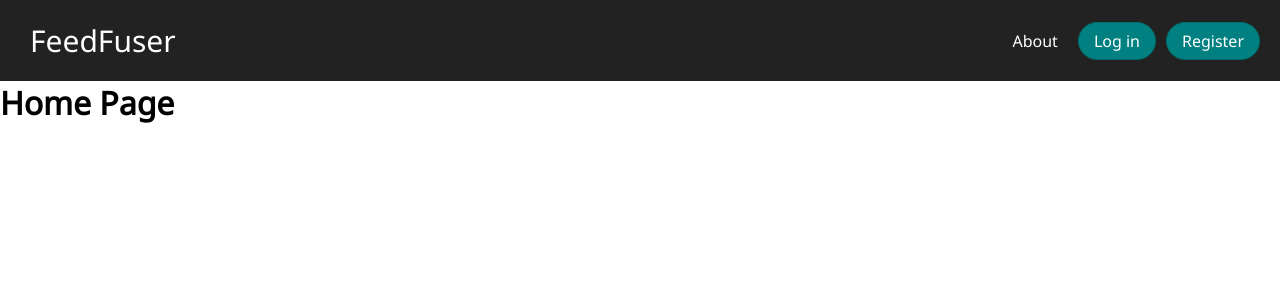
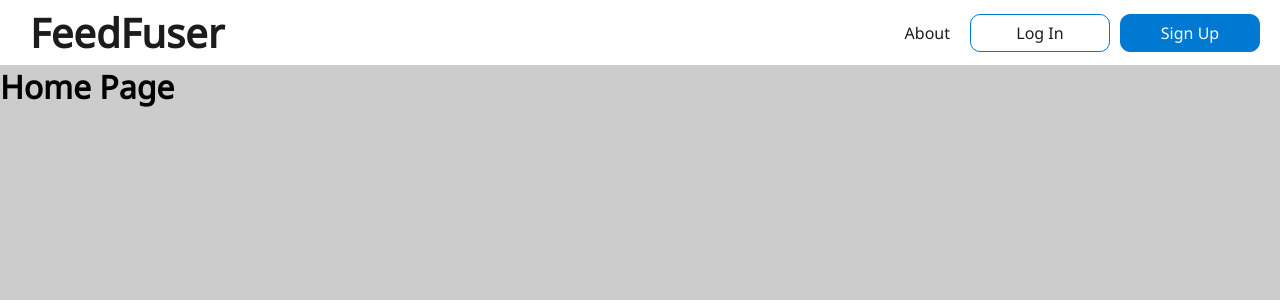
Before and after one commit to DevinParentice/feedfuser, a Flask app: page / in a window 1280 px wide. Shown: the top 300 px of the page. Run offline with Flask 2, Linux system fonts and the light colour scheme.

Commit message:
Updated styling

```diff
--- a/main/routes.py
+++ b/main/routes.py
@@ -3,5 +3,6 @@ from flask import render_template, Blueprint
 main = Blueprint('main', __name__)
 
 @main.route('/')
+@main.route('/home/')
 def home():
    return render_template('home.html')
--- a/static/styles/main.css
+++ b/static/styles/main.css
@@ -7,10 +7,11 @@
 
 body {
 	font-family: 'Noto Sans', sans-serif;
+	background: #ccc;
 }
 
 nav {
-	background: #222;
+	background: #ffffff;
 	padding: 5px 20px;
 }
 
@@ -19,7 +20,7 @@ ul {
 }
 
 a {
-	color: white;
+	color: #1c1c1c;
 	text-decoration: none;
 }
 
@@ -37,7 +38,8 @@ a:hover {
 }
 
 .nav-logo a {
-	font-size: 30px;
+	font-size: 40px;
+	font-weight: 1000;
 	width: fit-content;
 }
 
@@ -109,7 +111,7 @@ a:hover {
 	}
 
 	.nav-item.button {
-		width: auto;
+		width: 150px;
 		order: 1;
 		display: block;
 	}
@@ -122,21 +124,28 @@ a:hover {
 		border: 0;
 	}
 
+	.button:not(.secondary) a {
+		background: none;
+		color: #1c1c1c;
+	}
+
 	.button a {
 		text-decoration: none;
+		color: white;
 		padding: 7px 15px;
-		background: teal;
-		border: 1px solid #006d6d;
-		border-radius: 50em;
+		background: #0079D3;
+		border: 1px solid #0079D3;
+		border-radius: 10px;
 	}
 
 	.button a:hover {
 		transition: all .25s;
-		background: #006d6d;
-		border-color: #005959;
+		background: #7fbce9;
+		border-color: #7fbce9;
 	}
 }
 
+/* Desktop View */
 @media all and (min-width: 768px) {
 	.nav-item {
 		display: block;
@@ -157,7 +166,7 @@ a:hover {
 	}
 
 	.menu li {
-		padding: 15px 10px;
+		padding: 0px 10px;
 	}
 
 	.menu li.button {
--- a/templates/layout.html
+++ b/templates/layout.html
@@ -5,6 +5,7 @@
 	<meta charset="UTF-8">
 	<meta name="viewport" content="width=device-width, initial-scale=1.0">
 	<link rel="stylesheet" type="text/css" href="{{ url_for('static', filename='styles/main.css') }}">
+	<link rel="shortcut icon" href="{{ url_for('static', filename='icons/favicon.ico') }}">
 	<title>FeedFuser</title>
 	<script src="https://code.jquery.com/jquery.min.js"></script>
 	<script type=text/javascript src="{{ url_for('static', filename='js/nav.js') }}"></script>
@@ -14,10 +15,10 @@
 	<header>
 		<nav>
 			<ul class="menu">
-				<li class="nav-logo"><a href="#">FeedFuser</a></li>
+				<li class="nav-logo"><a href="{{ url_for('main.home') }}">FeedFuser</a></li>
 				<li class="nav-item"><a href="#">About</a></li>
-				<li class="nav-item button"><a href="#">Log in</a></li>
-				<li class="nav-item button secondary"><a href="#">Register</a></li>
+				<li class="nav-item button"><a href="#">Log In</a></li>
+				<li class="nav-item button secondary"><a href="#">Sign Up</a></li>
 				<li class="nav-toggle"><span class="bars"></span></li>
 			</ul>
 		</nav>
```
Also changed, not shown: static/icons/favicon.ico (added).
